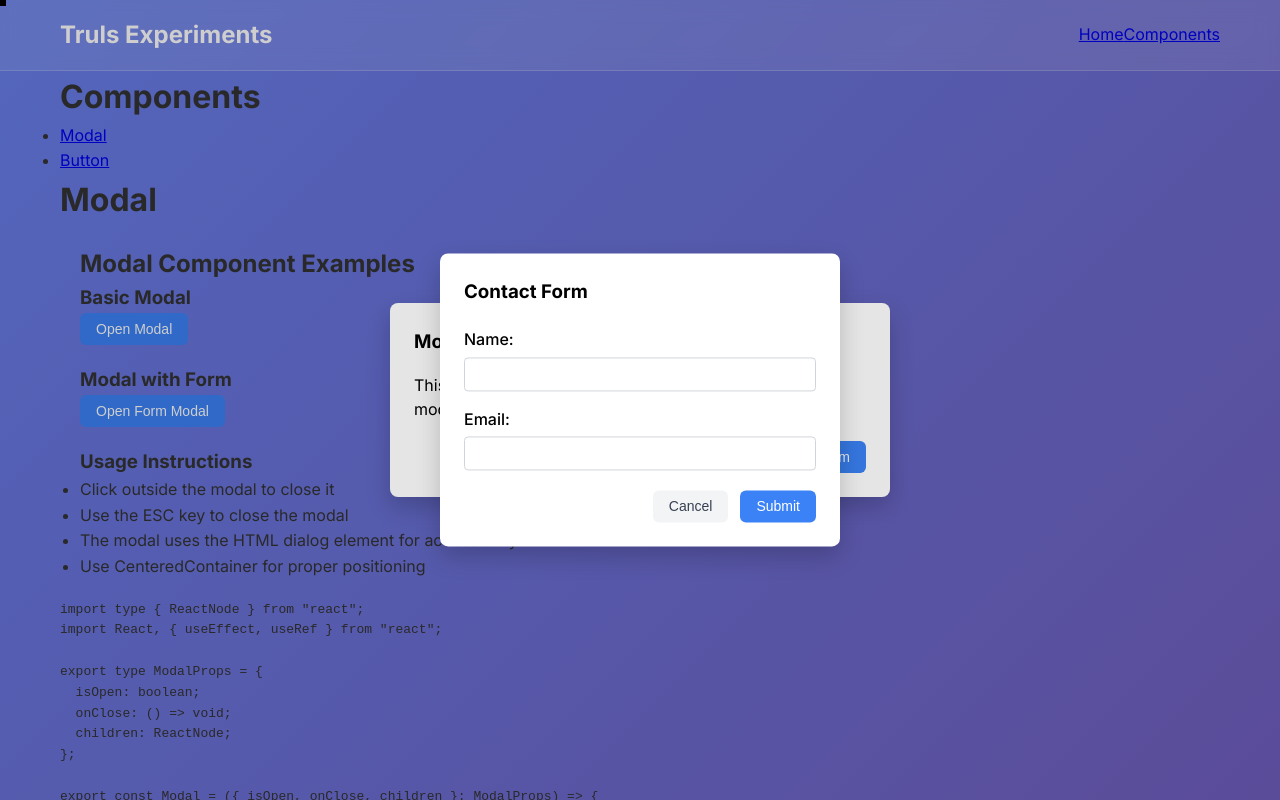
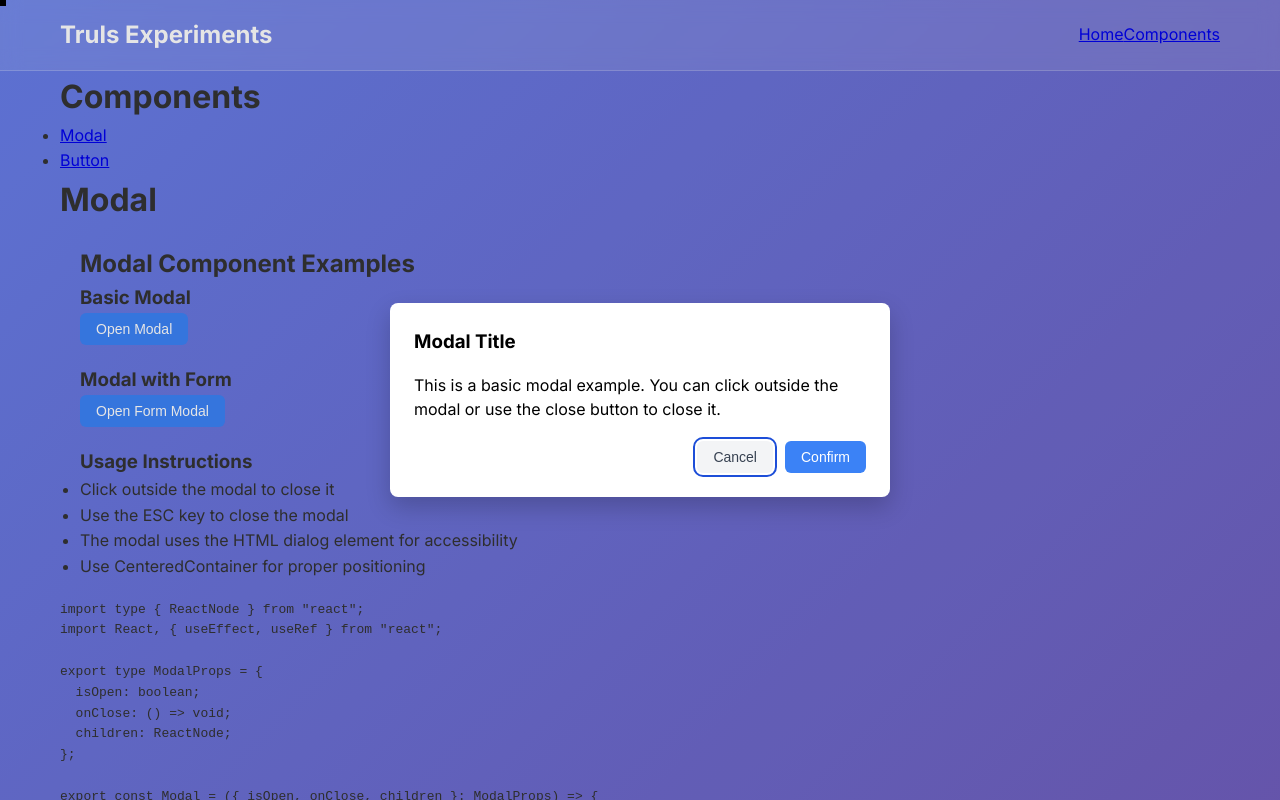
Before and after one commit to trulsbv/trulsbv.github.io, a React (Vite) app: page /components/Modal in a window 1280 px wide. Both pictures are taken after a click on the button "Open Modal". Shown: the top 800 px of the page. Built offline with nearby package versions, Linux system fonts and the light colour scheme.

Commit message:
Fix modal state sharing issue in ModalExample component
- Separate state for basic modal and form modal
- Each modal now has independent open/close functionality
- Fixes issue where both modals were controlled by the same state variable

```diff
--- a/src/components/Modal/story/ModalExample.tsx
+++ b/src/components/Modal/story/ModalExample.tsx
@@ -3,10 +3,13 @@ import { Button } from "../../Button/Button";
 import { CenteredContainer, Modal } from "../Modal";
 
 export const ModalExample = () => {
-  const [isModalOpen, setIsModalOpen] = useState(false);
+  const [isBasicModalOpen, setIsBasicModalOpen] = useState(false);
+  const [isFormModalOpen, setIsFormModalOpen] = useState(false);
 
-  const openModal = () => setIsModalOpen(true);
-  const closeModal = () => setIsModalOpen(false);
+  const openBasicModal = () => setIsBasicModalOpen(true);
+  const closeBasicModal = () => setIsBasicModalOpen(false);
+  const openFormModal = () => setIsFormModalOpen(true);
+  const closeFormModal = () => setIsFormModalOpen(false);
 
   return (
     <div style={{ padding: "20px" }}>
@@ -14,11 +17,11 @@ export const ModalExample = () => {
 
       <div style={{ marginBottom: "20px" }}>
         <h3>Basic Modal</h3>
-        <Button variant="primary" onClick={openModal}>
+        <Button variant="primary" onClick={openBasicModal}>
           Open Modal
         </Button>
 
-        <Modal isOpen={isModalOpen} onClose={closeModal}>
+        <Modal isOpen={isBasicModalOpen} onClose={closeBasicModal}>
           <CenteredContainer>
             <div
               style={{
@@ -44,10 +47,10 @@ export const ModalExample = () => {
                   justifyContent: "flex-end",
                 }}
               >
-                <Button variant="secondary" onClick={closeModal}>
+                <Button variant="secondary" onClick={closeBasicModal}>
                   Cancel
                 </Button>
-                <Button variant="primary" onClick={closeModal}>
+                <Button variant="primary" onClick={closeBasicModal}>
                   Confirm
                 </Button>
               </div>
@@ -58,11 +61,11 @@ export const ModalExample = () => {
 
       <div style={{ marginBottom: "20px" }}>
         <h3>Modal with Form</h3>
-        <Button variant="primary" onClick={() => setIsModalOpen(true)}>
+        <Button variant="primary" onClick={openFormModal}>
           Open Form Modal
         </Button>
 
-        <Modal isOpen={isModalOpen} onClose={closeModal}>
+        <Modal isOpen={isFormModalOpen} onClose={closeFormModal}>
           <CenteredContainer>
             <div
               style={{
@@ -79,7 +82,7 @@ export const ModalExample = () => {
               <form
                 onSubmit={(e) => {
                   e.preventDefault();
-                  closeModal();
+                  closeFormModal();
                   alert("Form submitted!");
                 }}
               >
@@ -137,7 +140,7 @@ export const ModalExample = () => {
                   <Button
                     type="button"
                     variant="secondary"
-                    onClick={closeModal}
+                    onClick={closeFormModal}
                   >
                     Cancel
                   </Button>
```
